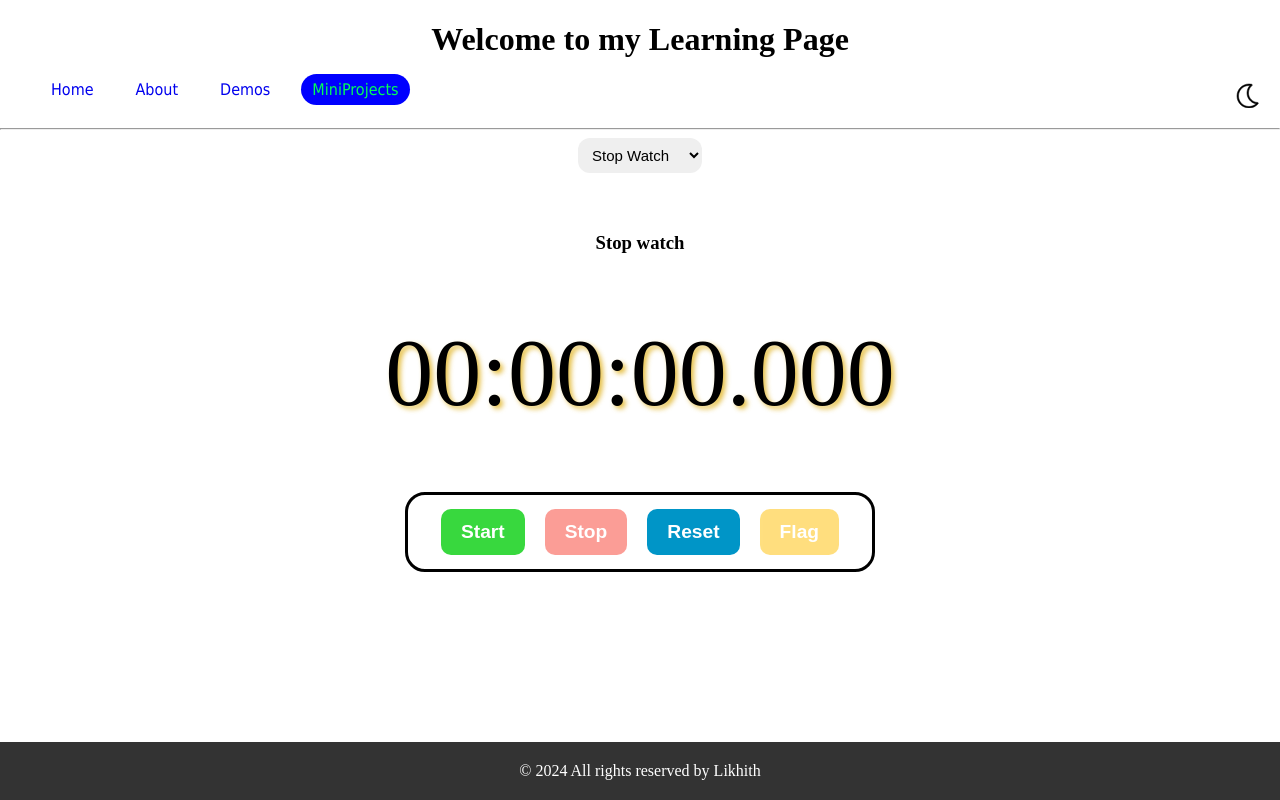
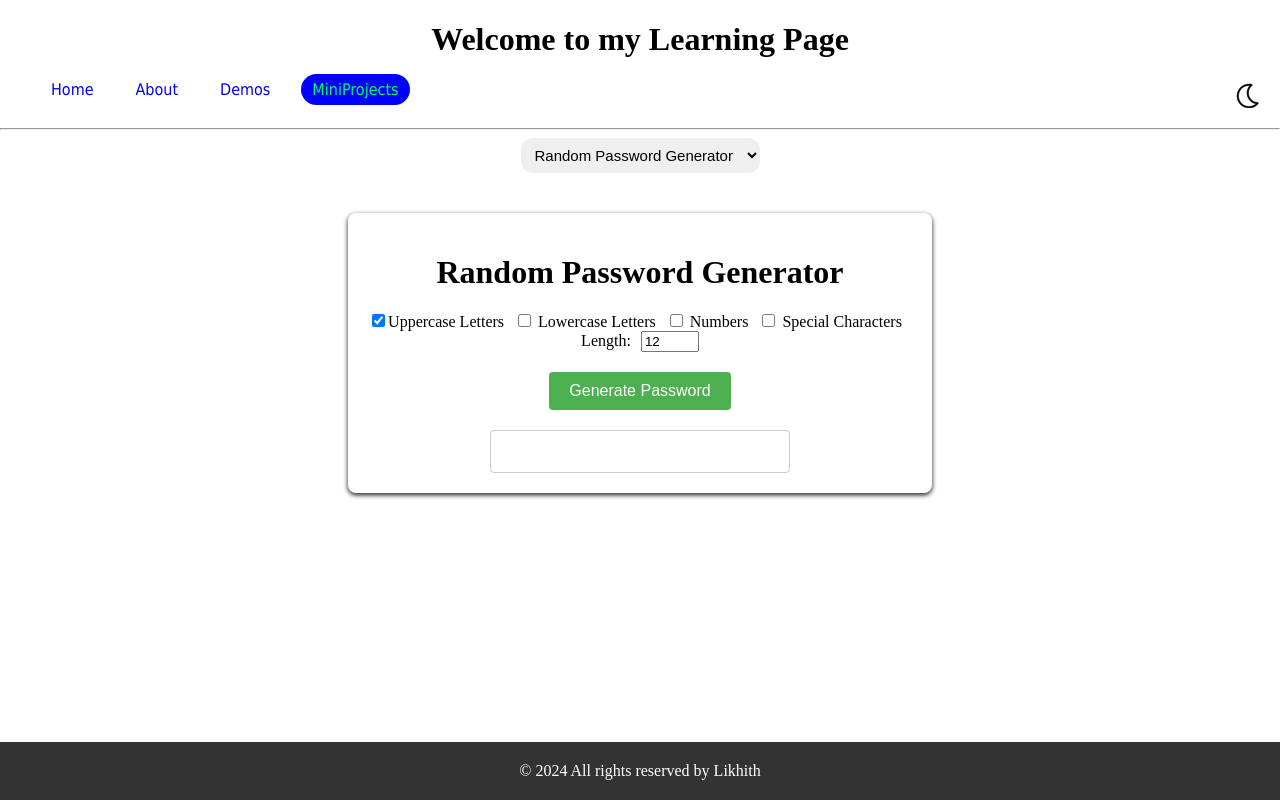
Before and after one commit to Likhith-Aningi/reactPractice, a React (Vite) app: page /miniProjects in a window 1280 px wide. Built offline with nearby package versions, Linux system fonts and the light colour scheme.

Commit message:
added random password generator

```diff
--- a/src/App.css
+++ b/src/App.css
@@ -279,7 +279,56 @@ a.active {
     transform: rotate(360deg);
   }
 }
+.pwd-gen-container {
+  background-color: var(--bg-color);
+  border-radius: 8px;
+  box-shadow: 0 2px 5px var(--dark-bg-color);
+  padding: 20px;
+  text-align: center;
+}
+.app-dark .pwd-gen-container{
+  background-color: var(--dark-bg-color);
+  box-shadow: 0 2px 5px var(--bg-color);
+}
+.pwd-gen-container h1 {
+  margin-bottom: 20px;
+}
 
+.pwd-gen-container label {
+  margin-right: 10px;
+}
+
+.pwd-gen-container input[type="number"] {
+  width: 50px;
+}
+
+.pwd-gen-container button {
+  background-color: #4CAF50;
+  color: var(--bg-color);
+  border: none;
+  border-radius: 4px;
+  padding: 10px 20px;
+  text-align: center;
+  text-decoration: none;
+  display: inline-block;
+  font-size: 16px;
+  margin-top: 20px;
+  cursor: pointer;
+}
+
+.pwd-gen-container button:hover {
+  background-color: #45a049;
+}
+
+#password {
+  margin-top: 20px;
+  padding: 10px;
+  font-size: 18px;
+  border: 1px solid #ccc;
+  border-radius: 4px;
+  width: 300px;
+  box-sizing: border-box;
+}
 @media screen and (max-width: 480px) {
   /* for mobile view*/
   .digital-clock {
--- a/src/components/MiniProjects.jsx
+++ b/src/components/MiniProjects.jsx
@@ -3,13 +3,15 @@ import ColorPicker from "./miniProjects/ColorPicker";
 import TodoList from "./miniProjects/TodoList";
 import DigitalClock from "./miniProjects/DigitalClock";
 import StopWatch from "./miniProjects/StopWatch";
+import PasswordGenerator from "./miniProjects/PasswordGenerator";
 function MiniProjects() {
-  const [currentMiniProject, setCurrentMiniProject] = useState("stopWatch");
+  const [currentMiniProject, setCurrentMiniProject] = useState("pwdGen");
   const availableProjects = {
     colorPicker: <ColorPicker />,
     todoList: <TodoList />,
     digitalClock: <DigitalClock />,
     stopWatch: <StopWatch />,
+    pwdGen: <PasswordGenerator />,
   };
   return (
     <div
@@ -29,6 +31,7 @@ function MiniProjects() {
         <option value="todoList">Todo App</option>
         <option value="digitalClock">Digital Clock</option>
         <option value="stopWatch">Stop Watch</option>
+        <option value="pwdGen">Random Password Generator</option>
       </select>
       <div style={{ padding: "40px" }}>
         {availableProjects[currentMiniProject]}
--- /dev/null
+++ b/src/components/miniProjects/PasswordGenerator.jsx
@@ -0,0 +1,82 @@
+import React from "react";
+
+const PasswordGenerator = () => {
+  function generatePassword() {
+    const length = document.getElementById("lengthInput").value;
+    const useUpperCase = document.getElementById("uppercaseCheckbox").checked;
+    const useLowerCase = document.getElementById("lowercaseCheckbox").checked;
+    const useNumbers = document.getElementById("numbersCheckbox").checked;
+    const useSpecialChars = document.getElementById(
+      "specialCharsCheckbox"
+    ).checked;
+
+    if (!useUpperCase && !useLowerCase && !useNumbers && !useSpecialChars) {
+      alert("Please select at least one option for generating the password.");
+      document.getElementById("password").value = "";
+      document.getElementById("uppercaseCheckbox").checked=true;
+      return;
+    }
+    if (length < 4 || length > 20) {
+      alert("Length of the password should be between 4 and 20 inclusively");
+      document.getElementById("lengthInput").value = 12;
+      document.getElementById("lengthInput").focus();
+      return;
+    }
+
+    const uppercaseChars = "ABCDEFGHIJKLMNOPQRSTUVWXYZ";
+    const lowercaseChars = "abcdefghijklmnopqrstuvwxyz";
+    const numberChars = "0123456789";
+    const specialChars = "!@#$%^&*()-_+=~`[]{}|;:,.<>?";
+
+    let validChars = "";
+    if (useUpperCase) validChars += uppercaseChars;
+    if (useLowerCase) validChars += lowercaseChars;
+    if (useNumbers) validChars += numberChars;
+    if (useSpecialChars) validChars += specialChars;
+
+    let password = "";
+    for (let i = 0; i < length; i++) {
+      const randomIndex = Math.floor(Math.random() * validChars.length);
+      password += validChars[randomIndex];
+    }
+
+    document.getElementById("password").value = password;
+  }
+
+  return (
+    <div className="pwd-gen-container">
+      <h1>Random Password Generator</h1>
+      <div>
+        <label>
+          <input type="checkbox" id="uppercaseCheckbox" defaultChecked />
+          Uppercase Letters
+        </label>
+        <label>
+          <input type="checkbox" id="lowercaseCheckbox" /> Lowercase Letters
+        </label>
+        <label>
+          <input type="checkbox" id="numbersCheckbox" /> Numbers
+        </label>
+        <label>
+          <input type="checkbox" id="specialCharsCheckbox" /> Special Characters
+        </label>
+      </div>
+      <div>
+        <label htmlFor="lengthInput">Length:</label>
+        <input
+          type="number"
+          id="lengthInput"
+          min="6"
+          max="20"
+          defaultValue="12"
+        />
+      </div>
+      <button onClick={() => generatePassword()}>Generate Password</button>
+      <div>
+        <input type="text" id="password" readOnly />
+      </div>
+    </div>
+  );
+};
+
+export default PasswordGenerator;
```
